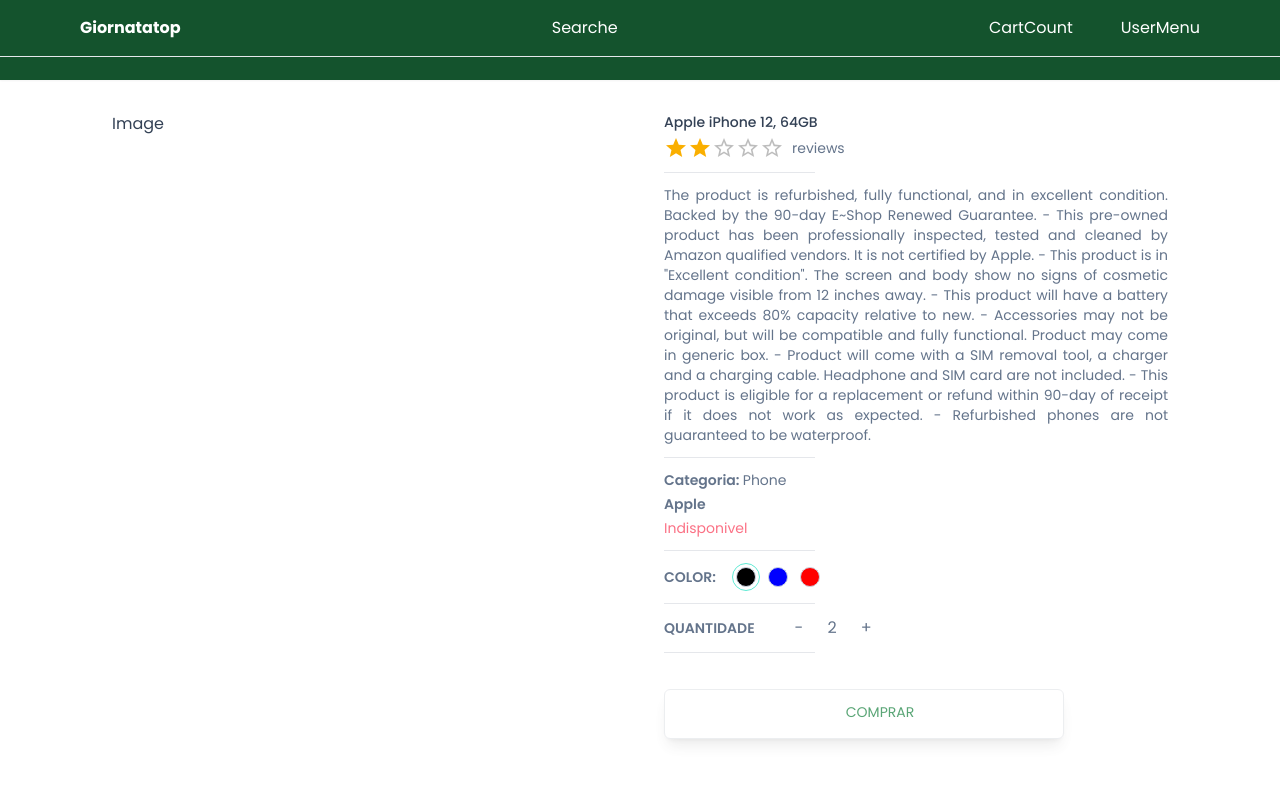
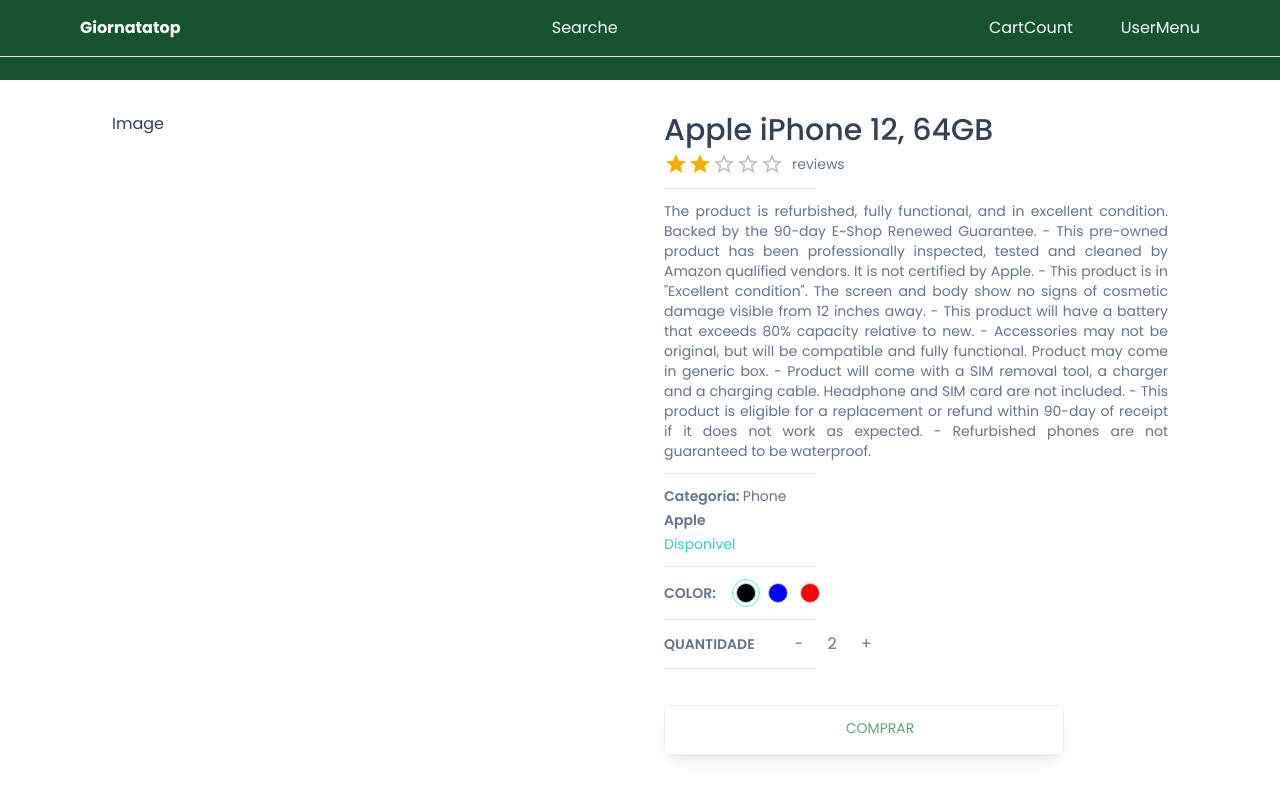
Before and after one commit to fabriciofcastro/store, a Next.js app: page /product/1 in a window 1280 px wide. Shown: the top 800 px of the page. Built offline with nearby package versions, Linux system fonts and the light colour scheme.

Commit message:
Ajuste na página details

```diff
--- a/app/product/[productId]/ProductDetails.tsx
+++ b/app/product/[productId]/ProductDetails.tsx
@@ -42,6 +42,7 @@
     prince: product.price,
   });
 
+  // btn Decrement
   const handleColorSelect = useCallback(
     (value: SelectedImgType) => {
       setCartProduct((prev) => {
@@ -51,7 +52,7 @@
     [cartProduct.selectedImg],
   );
 
-  //btn Increment
+  // btn Increment
   const handleQtyIncrement = useCallback(() => {
     if (cartProduct.quantity === 99 || cartProduct.quantity > 98) {
       return;
@@ -62,7 +63,7 @@
     });
   }, [cartProduct]);
 
-  //Btn Decrement
+  // Btn Decrement
   const handleQtyDecrement = useCallback(() => {
     if (cartProduct.quantity === 1 || cartProduct.quantity <= 2) {
       return;
@@ -77,7 +78,7 @@
     <div className="grid grid-cols-1 md:grid-cols-2 gap-12">
       <div>Image</div>
       <div className="flex flex-col gap-1 text-slate-500 text-sm">
-        <h2 className="text-3x1 font-medium text-slate-700"> {product.name}</h2>
+        <h2 className="text-3xl font-medium text-slate-700"> {product.name}</h2>
         <div className="flex items-center gap-2">
           <Rating value={2} />
           <div>{product.length} reviews</div>
@@ -91,8 +92,8 @@
         <div className="font-semibold">
           <span>{product.brand}</span>
         </div>
-        <div className={product.isStock ? "text-teal-400" : "text-rose-400"}>
-          {product.inStoch ? "Disponivel" : "Indisponivel"}
+        <div className={product.inStock ? "text-teal-400" : "text-rose-400"}>
+          {product.inStock ? "Disponivel" : "Indisponivel"}
         </div>
         <Horizontal />
         <div>
```
Also changed, not shown: package.json (+6 -1 lines), 2 other files (tests, documents, lock files or other folders).
